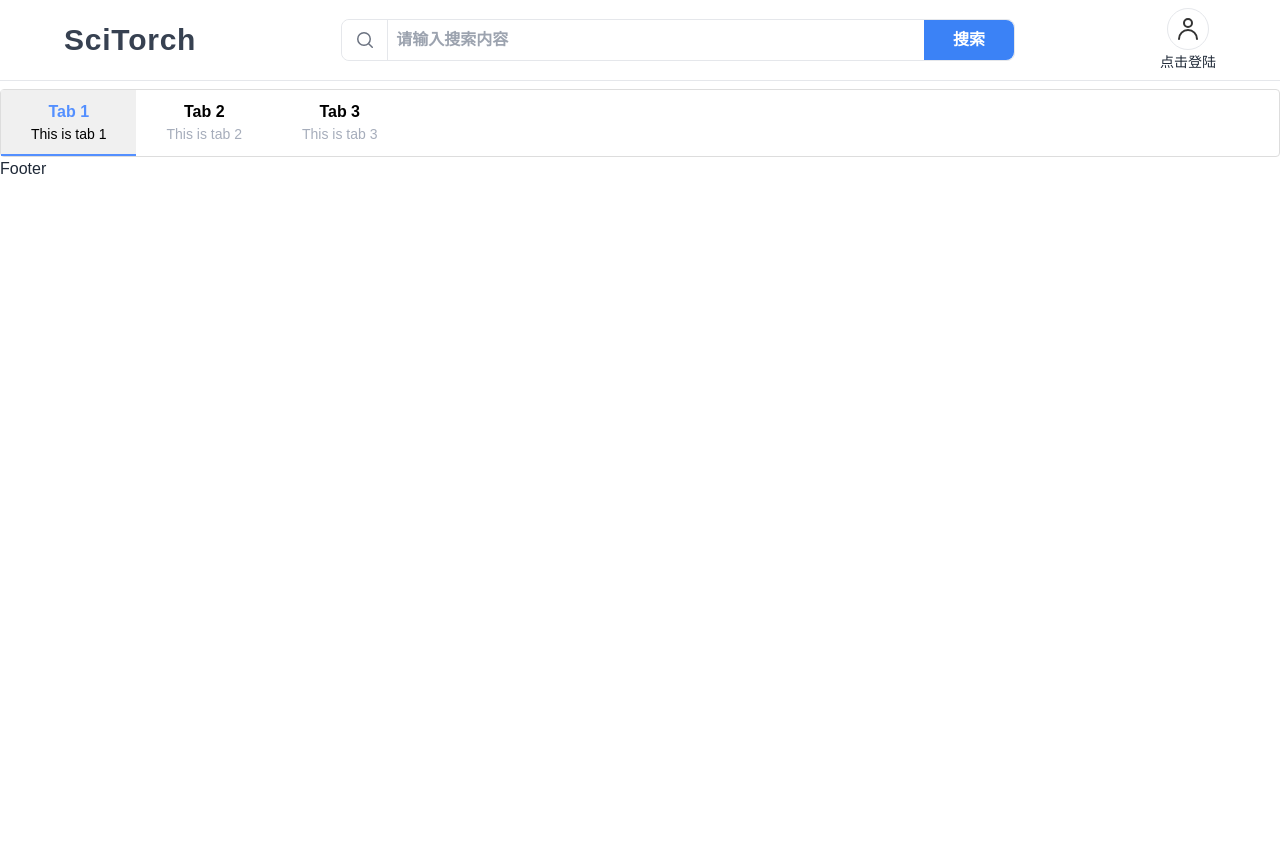
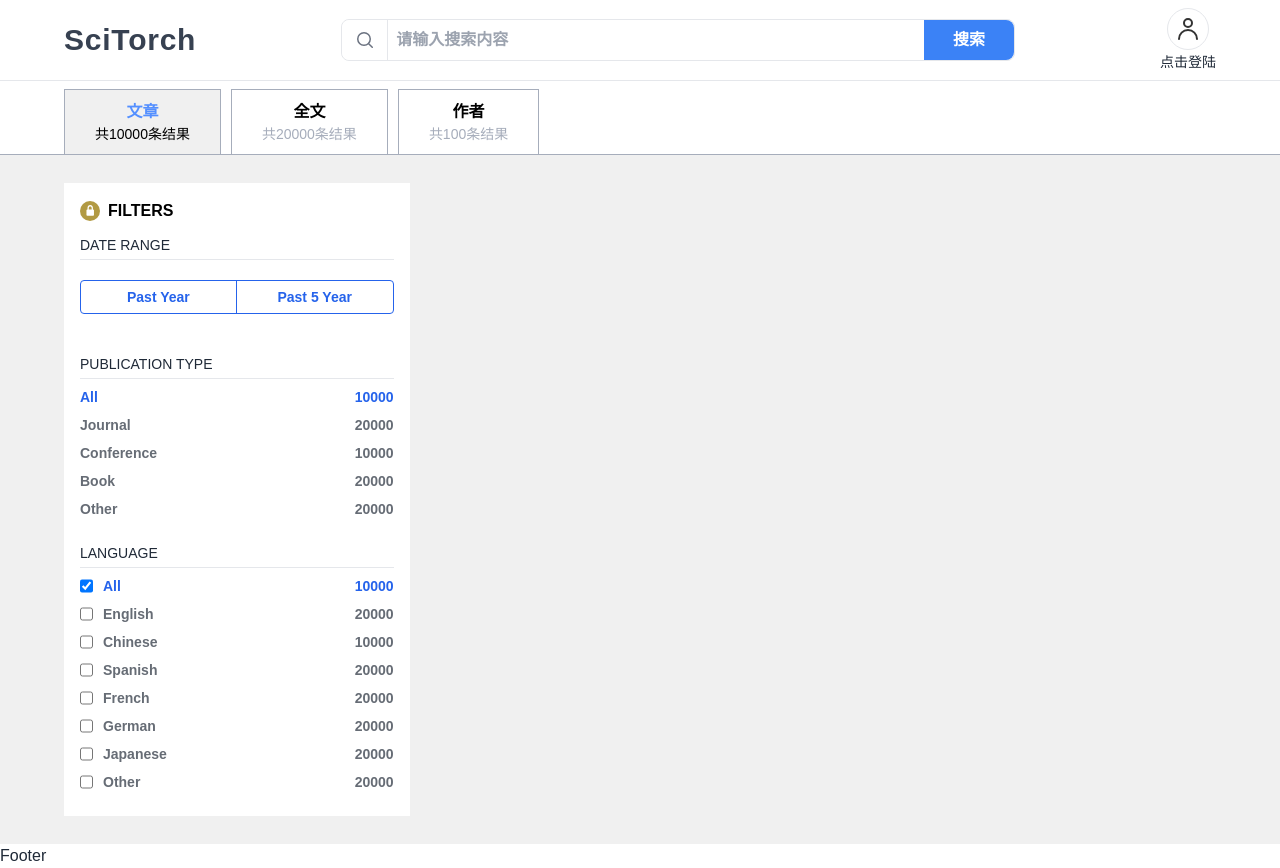
Before and after one commit to xiaorenwu234/SciTorch, a Vue app in the folder SciTorch-Frontend/: page / in a window 1280 px wide. Before the commit the page ends 800 px from the top, so only its background shows below. Built offline with nearby package versions, Linux system fonts and the light colour scheme; a web font is replaced by a local one.

Commit message:
添加左侧的白色框

```diff
--- a/SciTorch-Frontend/src/frames/HomeView_MainFrame.vue
+++ b/SciTorch-Frontend/src/frames/HomeView_MainFrame.vue
@@ -1,6 +1,8 @@
 <template>
   <div class="tabs">
+    <!-- Tab Header -->
     <div class="tab-header">
+      <div class="w-[98%] md:w-[94%] lg:w-[90%] mx-auto flex">
         <div
             v-for="tab in tabs"
             :key="tab.name"
@@ -9,70 +11,210 @@
             @click="selectTab(tab.name)"
         >
           <div class="font-bold">
-          {{tab.label}}
+            {{ tab.label }}
           </div>
           <div class="text-sm sub">
-          {{tab.description}}
+            {{ tab.description }}
           </div>
         </div>
       </div>
-    <div class="tab-content">
-      <slot :name="activeTab"></slot>
+    </div>
+    <div class="flex w-full" style="background-color: #f0f0f0;">
+      <div class="w-[98%] md:w-[94%] lg:w-[90%] mx-auto flex my-7">
+        <div v-if="activeTab === '文章'" class="w-full flex flex-row">
+          <!--左侧的白框-->
+          <div class="w-[30%] bg-white p-4">
+            <div class="font-black mb-3 text-black flex">
+              <img src="../components/icons/Lock_Icon.svg" alt="锁" class="mr-2 my-auto">
+              <div class="my-auto">
+                FILTERS
+              </div>
+            </div>
+            <!-- 日期范围 -->
+            <div class="text-sm ">DATE RANGE</div>
+            <div class="w-full border-b mt-1"></div>
+            <div class="border rounded border-blue-600 w-full flex mt-5 mb-10">
+              <div class="w-1/2 border-r border-blue-600 flex h-8 text-blue-600 text-sm" style="font-weight: 800;">
+                <span class="m-auto">
+                  Past Year
+                </span>
+              </div>
+              <div class="w-1/2 flex h-8 text-blue-600 text-sm" style="font-weight: 800;">
+                <span class="m-auto">
+                  Past 5 Year
+                </span>
+              </div>
+            </div>
+
+            <!-- 出版类型 -->
+            <div class="w-full">
+              <div class="text-sm ">PUBLICATION TYPE</div>
+              <div class="w-full border-b mt-1 mb-2"></div>
+              <div class="w-full">
+                <div :class="{active:selectedPublicationType===tab.name}" v-for="tab in PublicationTabs"
+                     class="publication-tab-item flex" @click="selectedPublicationType=tab.name">
+                  <div>
+                    {{ tab.label }}
+                  </div>
+                  <div class="flex-1"></div>
+                  <div>
+                    {{ tab.description }}
+                  </div>
+                </div>
+              </div>
+            </div>
+
+            <!-- 语言选择 -->
+            <div class="w-full mt-6">
+              <div class="text-sm">LANGUAGE</div>
+              <div class="w-full border-b mt-1 mb-2"></div>
+              <div class="w-full">
+                <div class="language-tab-item flex" v-for="tab in LanguageTabs" :key="tab.name">
+                  <input
+                      type="checkbox"
+                      :value="tab.name"
+                      v-model="selectedLanguages"
+                      class="mr-2"
+                  />
+                  <div class="flex-1"
+                       :class="{ 'text-blue': selectedLanguages.includes(tab.name) ,'text-normal': !selectedLanguages.includes(tab.name)}">
+                    {{ tab.label }}
+                  </div>
+                  <div
+                      :class="{ 'text-blue': selectedLanguages.includes(tab.name),'text-normal': !selectedLanguages.includes(tab.name) }">
+                    {{ tab.description }}
+                  </div>
+                </div>
+              </div>
+            </div>
+          </div>
+        </div>
+
+        <div v-if="activeTab === '全文'">
+          <p>这是 Tab 2 的内容</p>
+        </div>
+        <div v-if="activeTab === '作者'">
+          <p>这是 Tab 3 的内容</p>
+        </div>
+      </div>
     </div>
   </div>
 </template>
 
 <script setup>
-import { ref } from 'vue';
+import {ref} from 'vue';
 
+// Tab 列表
 const tabs = [
-  { name: 'tab1', label: 'Tab 1',description:'This is tab 1' },
-  { name: 'tab2', label: 'Tab 2',description:'This is tab 2' },
-  { name: 'tab3', label: 'Tab 3',description:'This is tab 3' },
+  {name: '文章', label: '文章', description: '共10000条结果'},
+  {name: '全文', label: '全文', description: '共20000条结果'},
+  {name: '作者', label: '作者', description: '共100条结果'},
 ];
 
-const activeTab = ref('tab1');
+// 当前激活的 Tab
+const activeTab = ref('文章');
 
+// 出版类型
+const selectedPublicationType = ref('all');
+
+// 语言选择复选框
+const selectedLanguages = ref(['all']); // 这里保存所有被选中的语言
+
+// 出版类型选项
+const PublicationTabs = [
+  {name: 'all', label: 'All', description: '10000'},
+  {name: 'journal', label: 'Journal', description: '20000'},
+  {name: 'conference', label: 'Conference', description: '10000'},
+  {name: 'book', label: 'Book', description: '20000'},
+  {name: 'other', label: 'Other', description: '20000'},
+];
+
+// 语言选项
+const LanguageTabs = [
+  {name: 'all', label: 'All', description: '10000'},
+  {name: 'english', label: 'English', description: '20000'},
+  {name: 'chinese', label: 'Chinese', description: '10000'},
+  {name: 'spanish', label: 'Spanish', description: '20000'},
+  {name: 'french', label: 'French', description: '20000'},
+  {name: 'german', label: 'German', description: '20000'},
+  {name: 'japanese', label: 'Japanese', description: '20000'},
+  {name: 'other', label: 'Other', description: '20000'},
+];
+
+// 切换 Tab 的函数
 function selectTab(tabName) {
   activeTab.value = tabName;
 }
 </script>
 
 <style scoped>
-.tabs {
-  border: 1px solid #ddd;
-  border-radius: 4px;
-}
-
 .tab-header {
   display: flex;
   cursor: pointer;
+  border-bottom: 1px solid oklch(0.746477 0.0216 264.436);
 }
 
 .tab-item {
-  color:black;
-  padding:10px 30px 10px 30px;
+  color: black;
+  padding: 10px 30px 10px 30px;
   text-align: center;
-  border-bottom: 2px solid transparent;
+  border-left: 1px solid oklch(0.746477 0.0216 264.436);
+  border-top: 1px solid oklch(0.746477 0.0216 264.436);
+  border-right: 1px solid oklch(0.746477 0.0216 264.436);
   flex-grow: 0;
   flex-shrink: 1;
   flex-basis: auto;
+  margin: 0 10px 0 0;
 }
 
-
 .tab-item .sub {
-  color:oklch(0.746477 0.0216 264.436)
+  color: oklch(0.746477 0.0216 264.436);
 }
 
-
 .tab-item.active {
-  border-bottom: 2px solid #538FFF;
   background-color: #f0f0f0;
   color: #538FFF;
 }
 
 .tab-item.active .sub {
-  color:black;
+  color: black;
 }
 
+.language-tab-item {
+  font-size: 0.875rem;
+  line-height: 1.25rem;
+  display: flex;
+  margin-top: 4px;
+  margin-bottom: 8px;
+}
+
+.language-tab-item input {
+  margin-right: 10px;
+}
+
+/* 设置被选中的语言文本变蓝 */
+.text-blue {
+  color: rgb(37 99 235);
+  font-weight: 900;
+}
+
+.text-normal {
+  color: oklch(0.529 0.016 258.365);
+  font-weight: 700;
+}
+
+.publication-tab-item {
+  font-size: 0.875rem;
+  line-height: 1.25rem;
+  display: flex;
+  margin-top: 4px;
+  margin-bottom: 8px;
+  color: oklch(0.529 0.016 258.365);
+  font-weight: 700;
+}
+
+.publication-tab-item.active {
+  color: rgb(37 99 235);
+  font-weight: 900;
+}
 </style>
```
Also changed, not shown: SciTorch-Frontend/src/components/icons/Lock_Icon.svg (added). Lines whose indentation alone changed are shown as unchanged.
